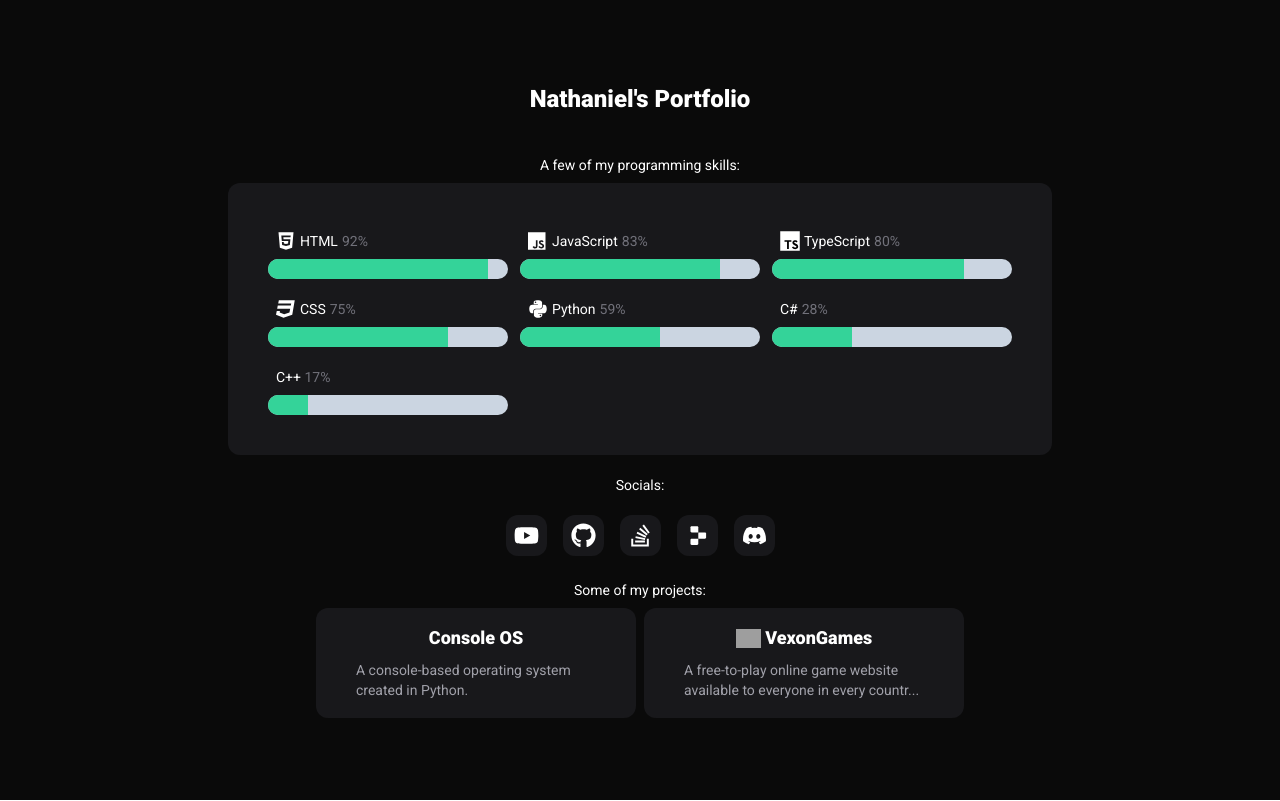
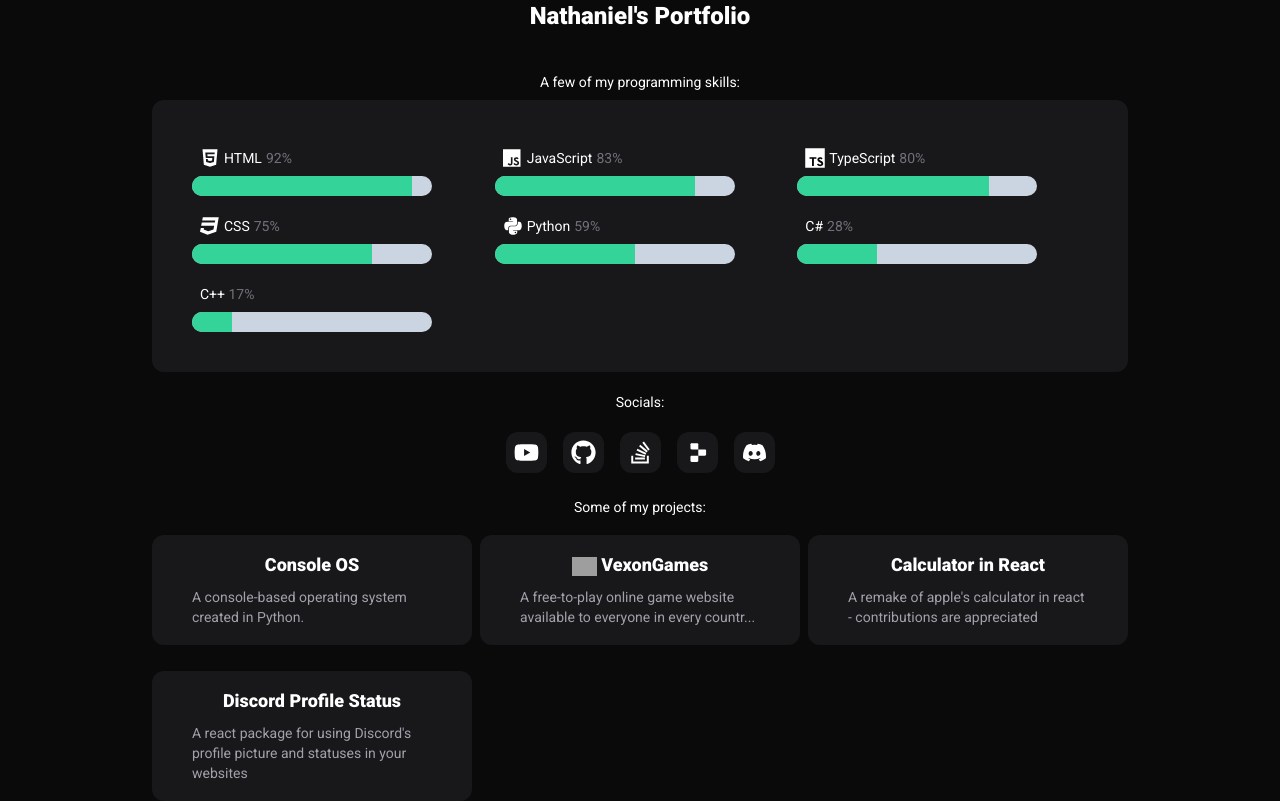
Before and after one commit to nathanielrz/portfolio, a Next.js app: page / in a window 1280 px wide. Built offline with nearby package versions, Linux system fonts and the light colour scheme; grey boxes are pictures that could not be loaded.

Commit message:
add more projects

```diff
--- a/app/page.tsx
+++ b/app/page.tsx
@@ -220,7 +220,7 @@ export default function Home() {
           </a>
         </div>
         <p className="mt-6 text-sm">Some of my projects: </p>
-        <div className="flex items-center justify-center gap-2">
+        <div className="grid grid-rows-2 grid-cols-3 items-center justify-center gap-2">
           <a href="https://github.com/nathanielrz/console-os" target="_blank">
             <div className="bg-zinc-900 rounded-xl p-4 mt-2 inline-block w-80 hover:scale-95 hover:bg-zinc-800 transition ease-in-out duration-150">
               <p className="font-bold text-lg mb-2">Console OS</p>
@@ -247,6 +247,30 @@ export default function Home() {
               </p>
             </div>
           </a>
+          <a
+            href="https://github.com/nathanielrz/calculator-in-react"
+            target="_blank"
+          >
+            <div className="bg-zinc-900 rounded-xl p-4 mt-2 inline-block w-80 hover:scale-95 hover:bg-zinc-800 transition ease-in-out duration-150">
+              <p className="font-bold text-lg mb-2">Calculator in React</p>
+              <p className="text-sm text-zinc-400 w-60 inline-block text-left">
+                A remake of apple's calculator in react - contributions are
+                appreciated
+              </p>
+            </div>
+          </a>
+          <a
+            href="https://github.com/nathanielrz/calculator-in-react"
+            target="_blank"
+          >
+            <div className="bg-zinc-900 rounded-xl p-4 mt-2 inline-block w-80 hover:scale-95 hover:bg-zinc-800 transition ease-in-out duration-150">
+              <p className="font-bold text-lg mb-2">Discord Profile Status</p>
+              <p className="text-sm text-zinc-400 w-60 inline-block text-left">
+                A react package for using Discord's profile picture and statuses
+                in your websites
+              </p>
+            </div>
+          </a>
         </div>
       </div>
     </main>
```
